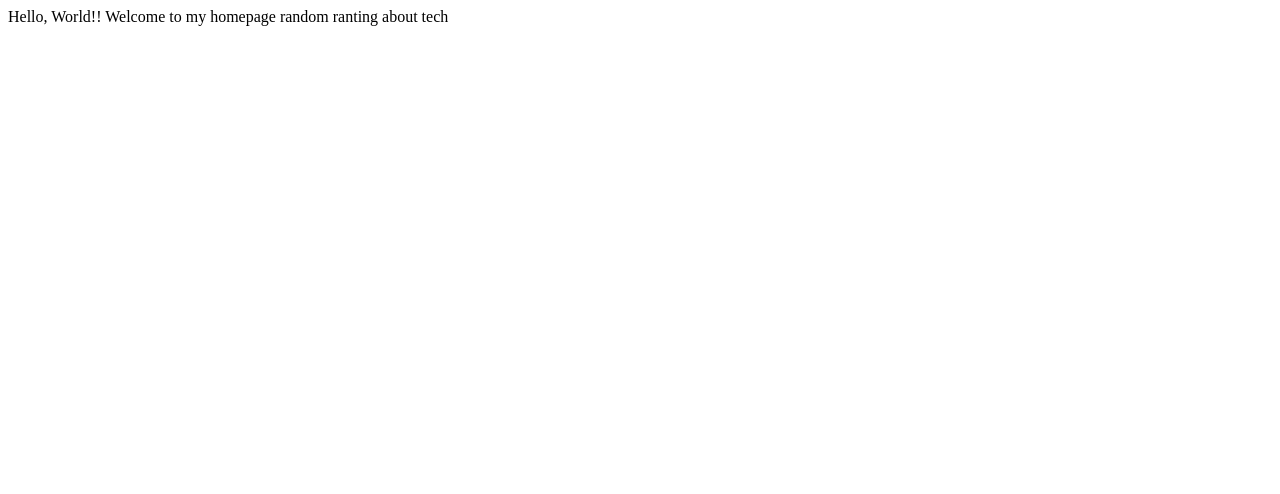
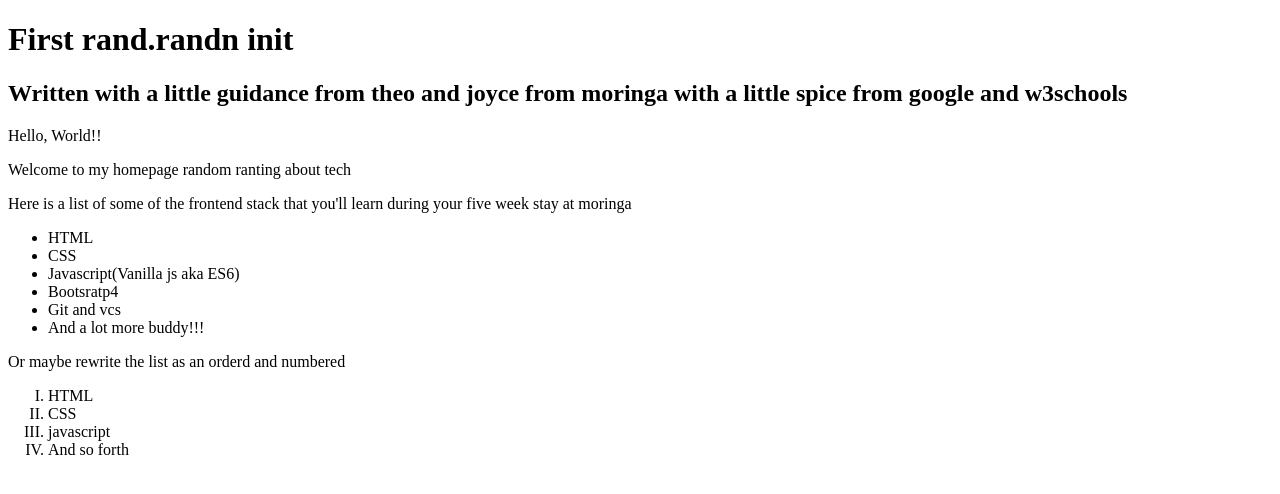
Before and after one commit to koyo-jakanees/mockUpWebsite, a plain HTML site: page index.html in a window 1280 px wide. Drawn offline with Linux system fonts and the light colour scheme.

Commit message:
copied contents of myFirstWebsite to index.html

```diff
--- a/index.html
+++ b/index.html
@@ -5,9 +5,28 @@
     </head>
 
     <body>
-        Hello, World!!
-        Welcome to my homepage random ranting about tech
+        <h1>First rand.randn init</h1>
+        <h2>Written with a little guidance from theo and joyce from moringa with a little spice from google and w3schools
+        </h2>
+        <p>Hello, World!!</p>
+        <p>Welcome to my homepage random ranting about tech</p>
+        <p>Here is a list of some of the frontend stack that you'll learn during your five week stay at moringa</p>
+        <ul type="disc">
+            <li>HTML</li>
+            <li>CSS</li>
+            <li>Javascript(Vanilla js aka ES6)</li>
+            <li>Bootsratp4</li>
+            <li>Git and vcs</li>
+            <li>And a lot more buddy!!!</li>
+        </ul>
+        <p>Or maybe rewrite the list as an orderd and numbered</p>
+        <ol type="I">
+            <li>HTML</li>
+            <li>CSS</li>
+            <li>javascript</li>
+            <li>And so forth</li>
 
+        </ol>
 
     </body>
 </html>
```
